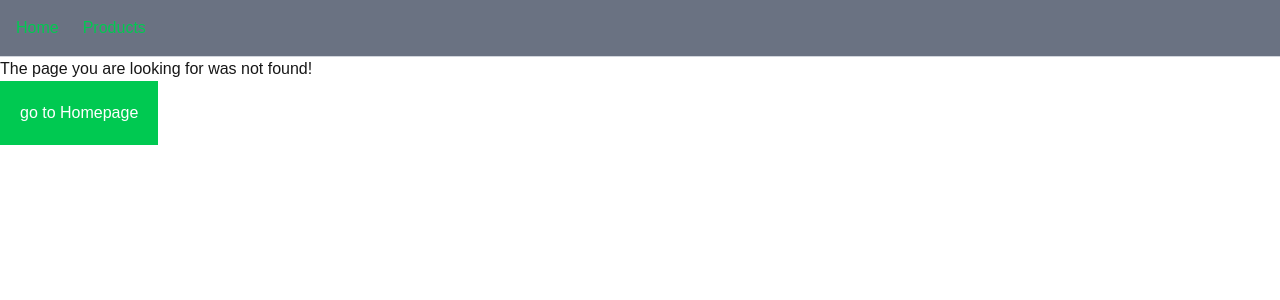
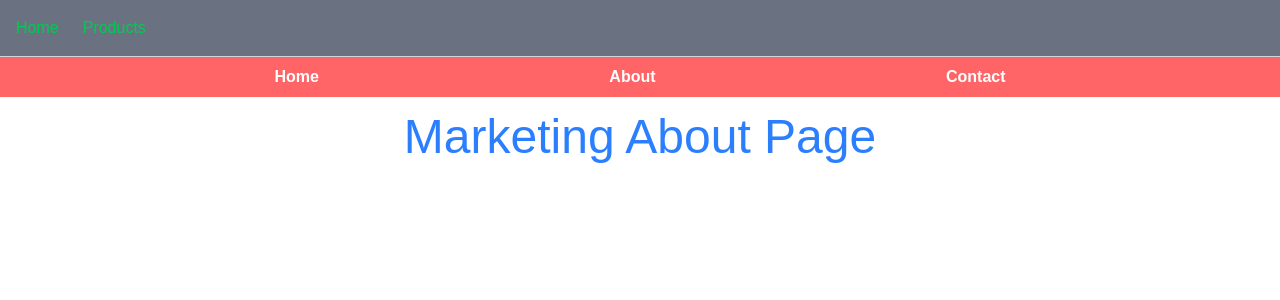
Before and after one commit to luismedinacoca/02-concepts-NextJS, a Next.js app: page /about in a window 1280 px wide. Before the commit this address had no page. Shown: the top 300 px of the page. Built offline with nearby package versions, Linux system fonts and the light colour scheme.

Commit message:
updated STEPS_README.md file

```diff
--- /dev/null
+++ b/src/app/(marketing)/about/page.tsx
@@ -0,0 +1,10 @@
+function MarketingAboutPage(){
+  return (
+    <div className="p-4 text-center text-5xl text-blue-500">
+      Marketing About Page
+    </div>
+  )
+}
+
+export default MarketingAboutPage;
+//http://localhost:3000/about
--- /dev/null
+++ b/src/app/(marketing)/contact/page.tsx
@@ -0,0 +1,8 @@
+function MarketingContactPage() {
+  return (
+    <div className="p-4 text-center text-5xl text-green-500">Marketing Contact Page</div>
+  )
+}
+
+export default MarketingContactPage;
+//http://localhost:3000/contact
--- /dev/null
+++ b/src/app/(marketing)/layout.tsx
@@ -0,0 +1,20 @@
+import Link from "next/link";
+
+export default function MarketingLayout({
+  children,
+}: {
+  children: React.ReactNode;
+}) {
+  return (
+    <div>
+      <header>
+        <nav className="flex gap-6 justify-evenly items-center bg-red-400 p-2 font-bold text-white">
+          <Link href="/">Home</Link>
+          <Link href="/about">About</Link>
+          <Link href="/contact">Contact</Link>
+        </nav>
+      </header>
+      <main>{children}</main>
+    </div>
+  );
+}
--- a/src/app/loading-example/page.tsx
+++ b/src/app/loading-example/page.tsx
@@ -14,7 +14,6 @@ export default async function LoadingExamplePage() {
     <div className="p-4">
       <h1>Loading example</h1>
       <p className="font-bold text-sm">Users: {data.stats.users}</p>
-
     </div>
   )
 }
```
Also changed, not shown: 1 other file (tests, documents, lock files or other folders).
